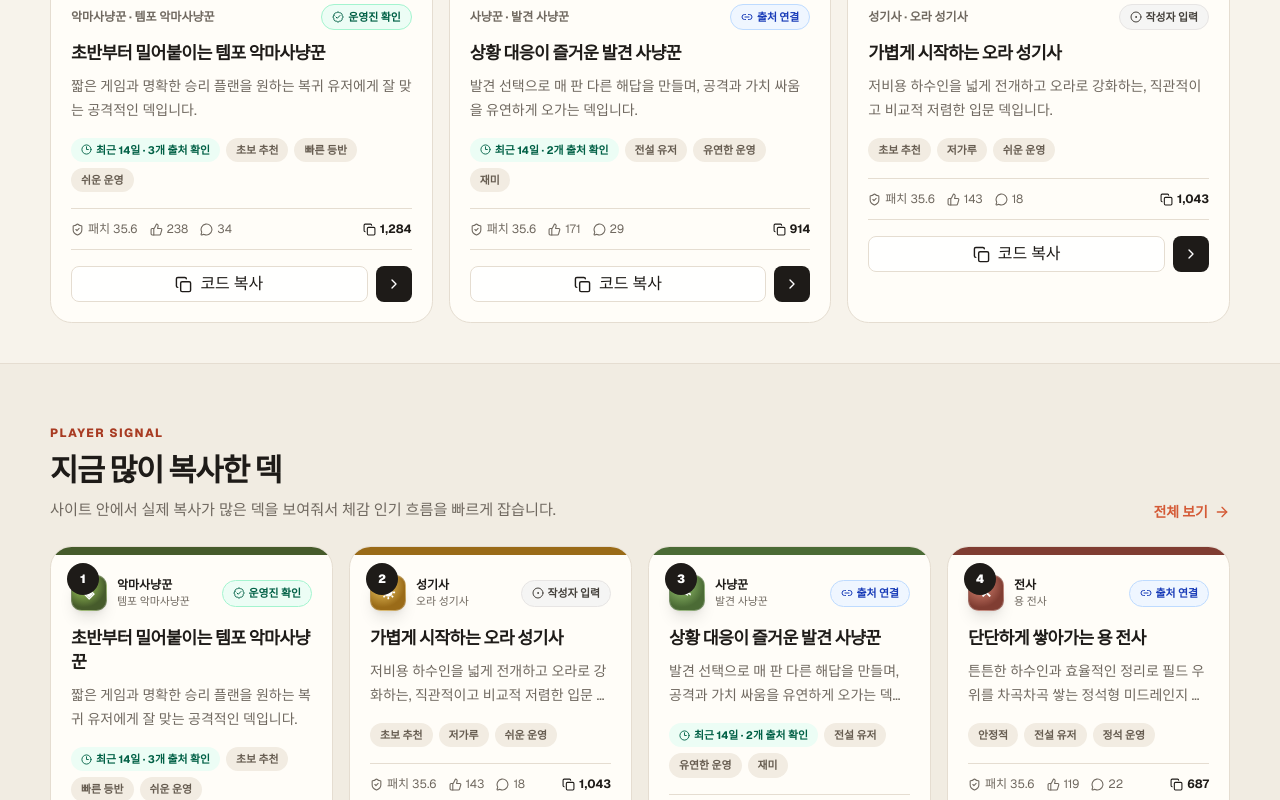
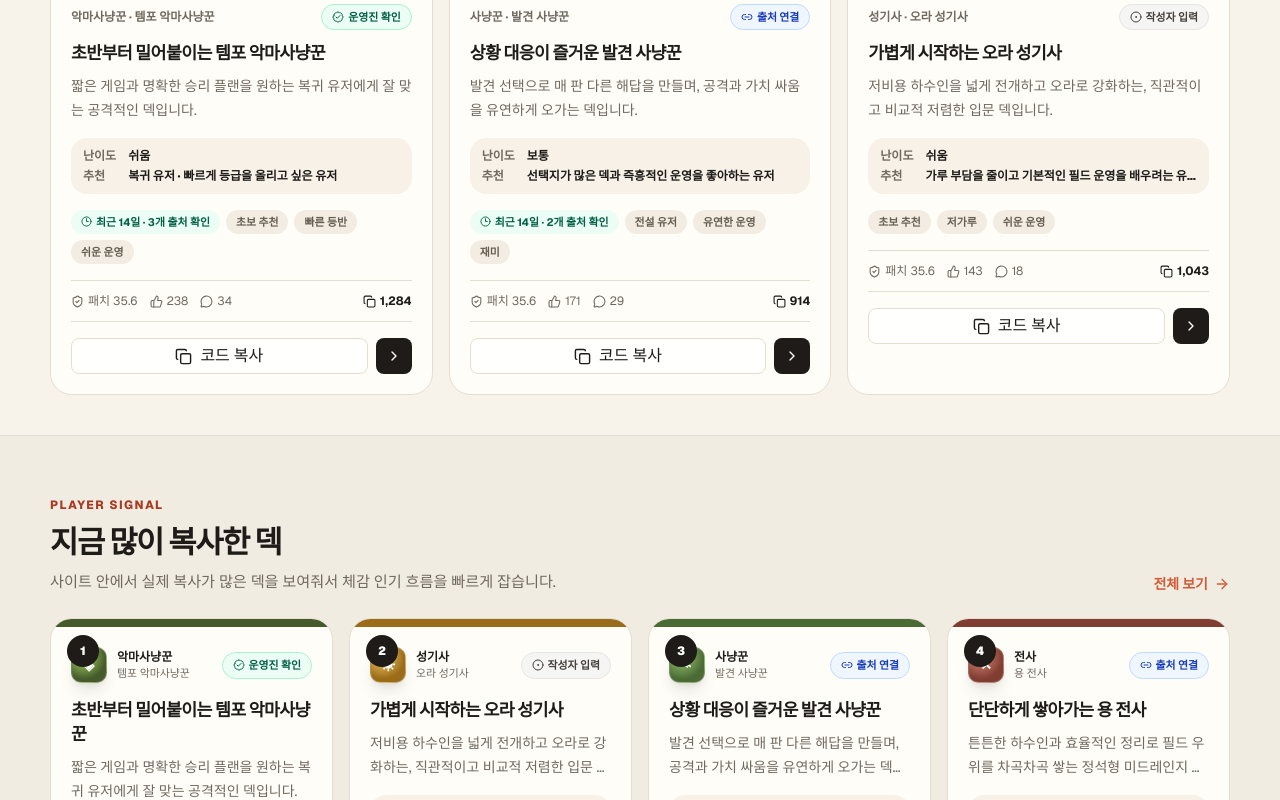
Before and after one commit to ppkuk0416/heartinternet, a Next.js app: page / in a window 1280 px wide. Shown: the part 1380-2180 px from the top of the page. Built offline with nearby package versions, Linux system fonts and the light colour scheme; no server answers.

Commit message:
Surface decision fit on deck cards

```diff
--- a/src/components/deck/deck-card.tsx
+++ b/src/components/deck/deck-card.tsx
@@ -94,6 +94,15 @@ export function DeckCard({
           </p>
         </Link>
 
+        <div className="mt-4 grid grid-cols-[auto_1fr] gap-x-3 gap-y-1 rounded-2xl bg-[#f7f1e8] px-3 py-2.5 text-xs">
+          <span className="font-bold text-[var(--muted)]">난이도</span>
+          <span className="font-extrabold text-[var(--ink)]">{deck.difficulty}</span>
+          <span className="font-bold text-[var(--muted)]">추천</span>
+          <span className="line-clamp-1 font-extrabold text-[var(--ink)]">
+            {deck.recommendedFor}
+          </span>
+        </div>
+
         <div className="mt-4 flex flex-wrap gap-1.5">
           {(deck.trackingSourceCount ?? 0) > 0 && (
             <span className="inline-flex items-center gap-1 rounded-full bg-emerald-50 px-2.5 py-1 text-[0.68rem] font-bold text-emerald-800">
```
